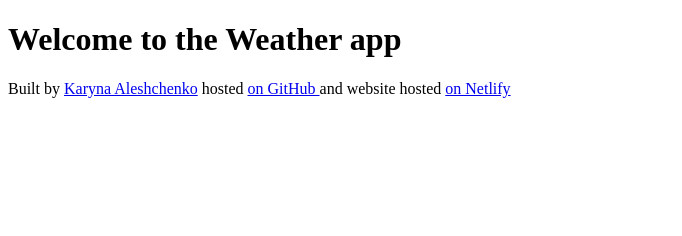
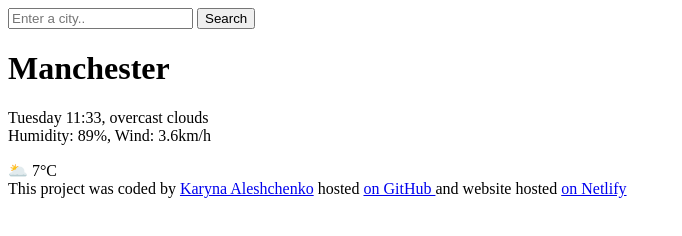
Before and after one commit to karynaalesh/weather.week7, a plain HTML site: page index.html in a window 1280 px wide. Shown: the whole page, without its empty margins (0-682 px from the left). Drawn offline with Linux system fonts and the light colour scheme.

Commit message:
Added the HTML to the project

```diff
--- a/index.html
+++ b/index.html
@@ -8,8 +8,27 @@
 </head>
 
 <body>
-    <h1> Welcome to the Weather app</h1>
-    <footer>Built by
+    <header>
+        <form>
+            <input type="search" placeholder="Enter a city.." required />
+            <input type="submit" value="Search" />
+        </form>
+    </header>
+    <main>
+        <div>
+            <h1> Manchester</h1>
+            <p>
+                Tuesday 11:33, overcast clouds
+                <br />
+                Humidity: 89%, Wind: 3.6km/h
+            </p>
+        </div>
+        <div>
+            🌥️ 7°C
+        </div>
+
+    </main>
+    <footer>This project was coded by
         <a href="https://github.com/karynaalesh" target="_blank">
             Karyna Aleshchenko</a> hosted <a href="https://github.com/karynaalesh/weather.week7" target="_blank"> on
             GitHub </a> and
```
